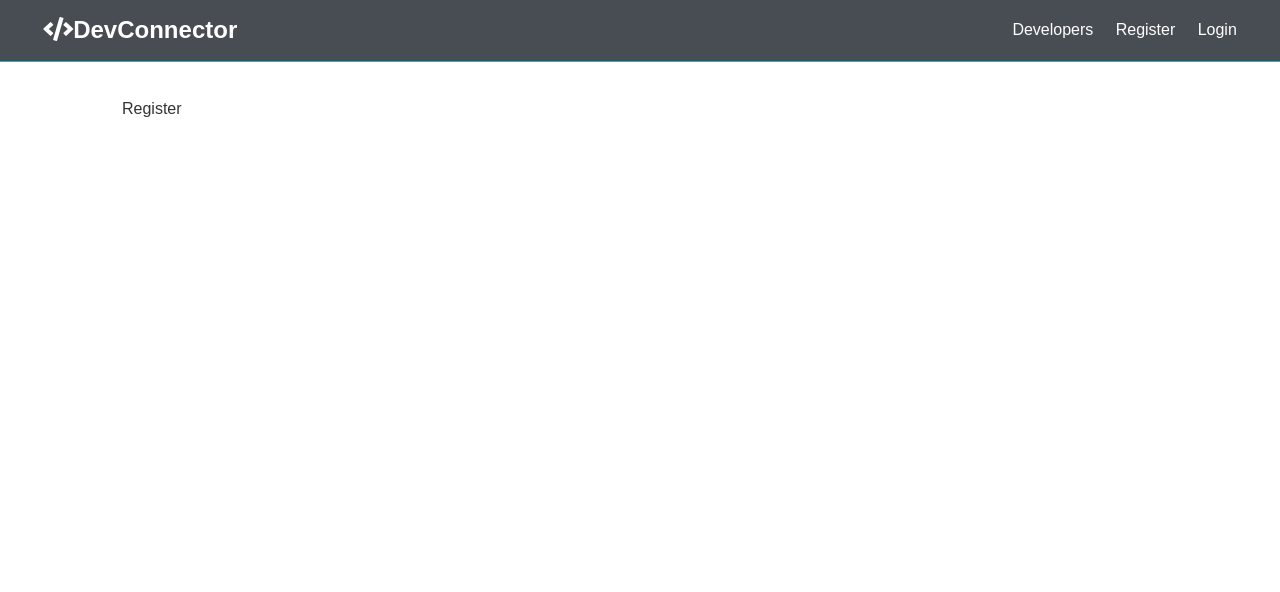
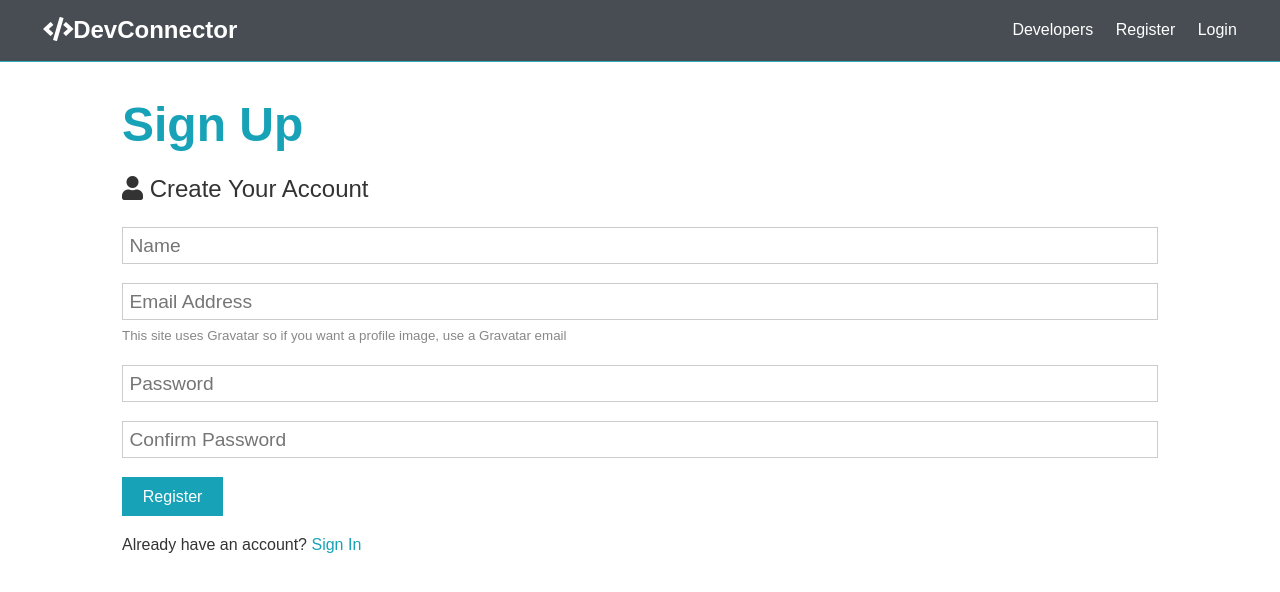
Before and after one commit to Balobba/mern, a React (Create React App) app in the folder client/: page /register in a window 1280 px wide. Shown: the top 592 px of the page. Built offline with nearby package versions, Linux system fonts and the light colour scheme.

Commit message:
Add register and login form

```diff
--- a/client/src/components/auth/Login.js
+++ b/client/src/components/auth/Login.js
@@ -1,7 +1,59 @@
-import React from 'react';
+import React, { Fragment, useState } from 'react';
+import { Link } from 'react-router-dom';
 
 const Login = () => {
-  return <div>Login</div>;
+  const [formData, setFormData] = useState({
+    email: '',
+    password: ''
+  });
+
+  const { email, password } = formData;
+
+  // Notes: Calls the 'setter' setFormData to update the value 'formData'
+  // Notes: Creates a copy of formdata first (...formData)
+  const onChange = e =>
+    setFormData({ ...formData, [e.target.name]: e.target.value });
+
+  const onSubmit = e => {
+    e.preventDefault();
+    console.log('SUCCESS!');
+  };
+
+  return (
+    <Fragment>
+      <h1 className="large text-primary">Sign In</h1>
+      <p className="lead">
+        <i className="fas fa-user" /> Sign Into Your Account
+      </p>
+      <form className="form" onSubmit={e => onSubmit(e)}>
+        <div className="form-group">
+          <input
+            type="email"
+            placeholder="Email Address"
+            name="email"
+            value={email}
+            onChange={e => onChange(e)}
+            required
+          />
+        </div>
+        <div className="form-group">
+          <input
+            type="password"
+            placeholder="Password"
+            name="password"
+            minLength="6"
+            value={password}
+            onChange={e => onChange(e)}
+          />
+        </div>
+
+        <input type="submit" className="btn btn-primary" value="Login" />
+      </form>
+      <p className="my-1">
+        Don't have an account? <Link to="/register">Sign Up</Link>
+      </p>
+    </Fragment>
+  );
 };
 
 export default Login;
--- a/client/src/components/auth/Register.js
+++ b/client/src/components/auth/Register.js
@@ -1,7 +1,88 @@
-import React from 'react';
+import React, { Fragment, useState } from 'react';
+import { Link } from 'react-router-dom';
 
 const Register = () => {
-  return <div>Register</div>;
+  const [formData, setFormData] = useState({
+    name: '',
+    email: '',
+    password: '',
+    password2: ''
+  });
+
+  const { name, email, password, password2 } = formData;
+
+  // Notes: Calls the 'setter' setFormData to update the value 'formData'
+  // Notes: Creates a copy of formdata first (...formData)
+  const onChange = e =>
+    setFormData({ ...formData, [e.target.name]: e.target.value });
+
+  const onSubmit = e => {
+    e.preventDefault();
+    if (password !== password2) {
+      console.log('Passwords do not match');
+    } else {
+      console.log(formData);
+    }
+  };
+
+  return (
+    <Fragment>
+      <h1 className="large text-primary">Sign Up</h1>
+      <p className="lead">
+        <i className="fas fa-user" /> Create Your Account
+      </p>
+      <form className="form" onSubmit={e => onSubmit(e)}>
+        <div className="form-group">
+          <input
+            type="text"
+            placeholder="Name"
+            name="name"
+            value={name}
+            onChange={e => onChange(e)}
+            required
+          />
+        </div>
+        <div className="form-group">
+          <input
+            type="email"
+            placeholder="Email Address"
+            name="email"
+            value={email}
+            onChange={e => onChange(e)}
+            required
+          />
+          <small className="form-text">
+            This site uses Gravatar so if you want a profile image, use a
+            Gravatar email
+          </small>
+        </div>
+        <div className="form-group">
+          <input
+            type="password"
+            placeholder="Password"
+            name="password"
+            minLength="6"
+            value={password}
+            onChange={e => onChange(e)}
+          />
+        </div>
+        <div className="form-group">
+          <input
+            type="password"
+            placeholder="Confirm Password"
+            name="password2"
+            minLength="6"
+            value={password2}
+            onChange={e => onChange(e)}
+          />
+        </div>
+        <input type="submit" className="btn btn-primary" value="Register" />
+      </form>
+      <p className="my-1">
+        Already have an account? <Link to="/login">Sign In</Link>
+      </p>
+    </Fragment>
+  );
 };
 
 export default Register;
```
